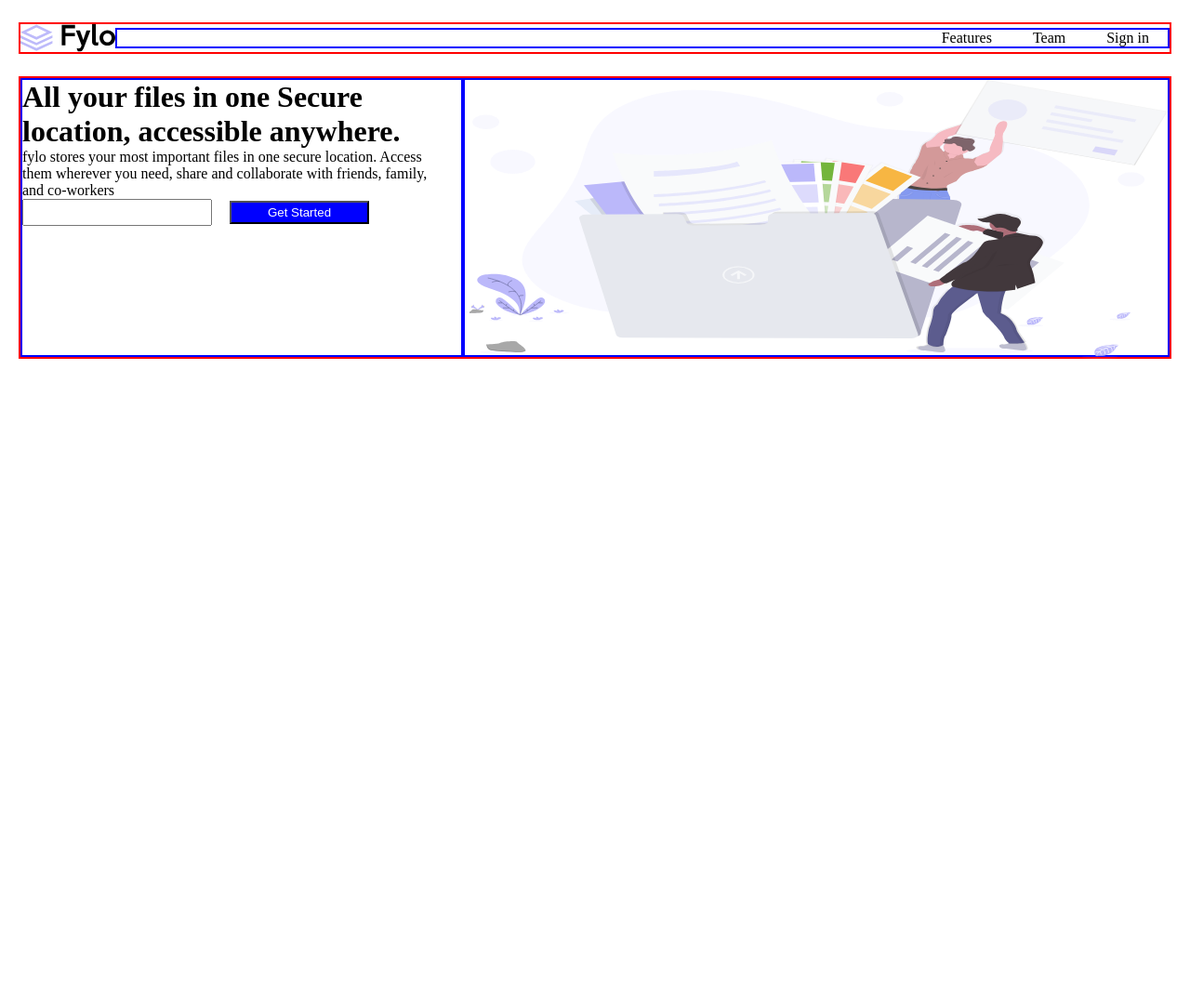
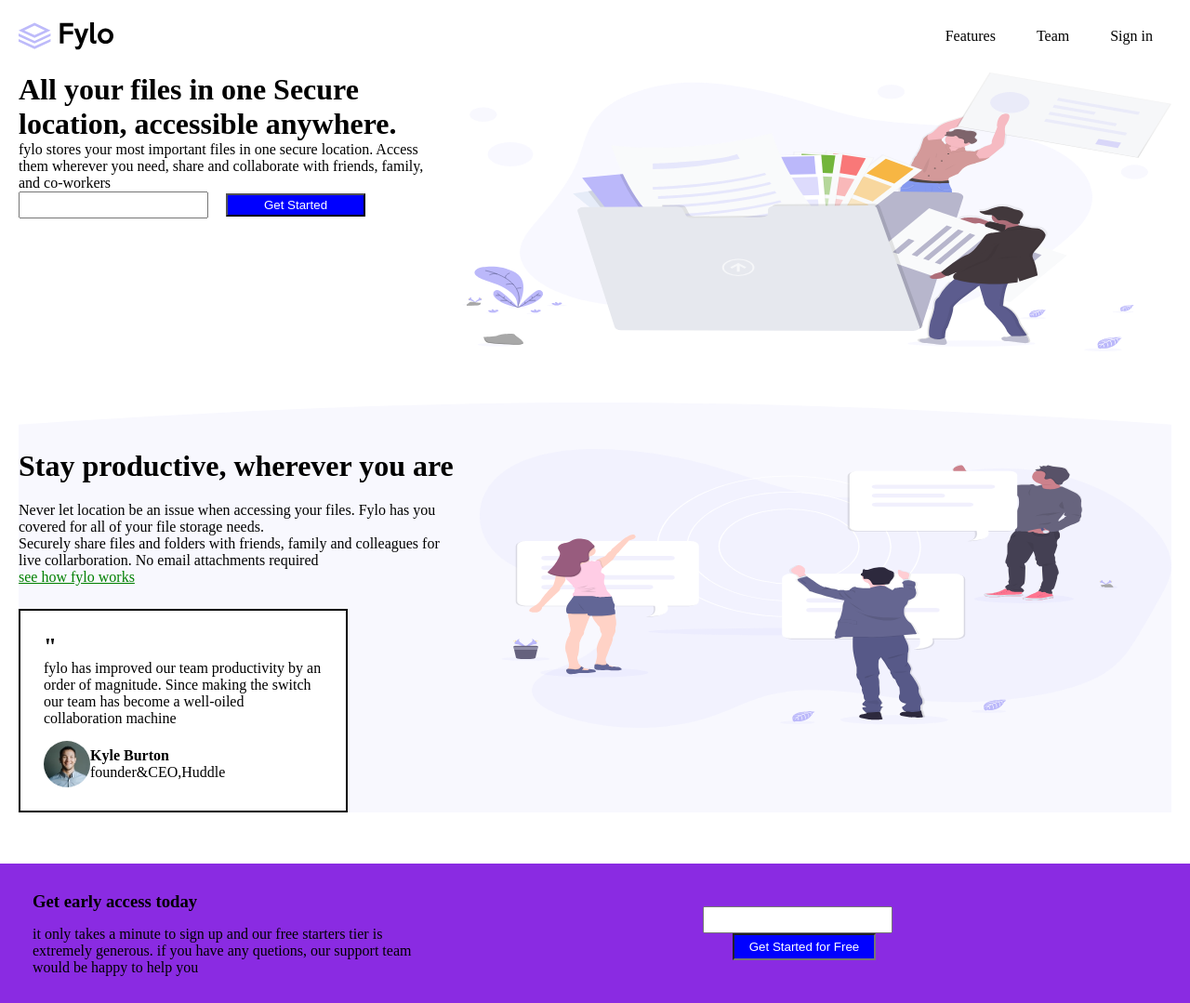
Before and after one commit to Sarfo-Anokye/fylo, a plain HTML site: page index.html in a window 1280 px wide. Shown: the whole page at 93% size. Before the commit the page ends 800 px from the top, so only its background shows below. Drawn offline with Linux system fonts and the light colour scheme.

Commit message:
main body content updated

```diff
--- a/index.html
+++ b/index.html
@@ -36,10 +36,57 @@
 
             </div>
 
+        </div>
+
+<!-- -------------------------------------------------------------------------------->
+
+        <!--Body Section container 2-->
+        <div class="body-container-2">
+                <div class="body-container-2-item container-2-contents-1">
+                  <h1>Stay productive, wherever you are</h1>
+                    <p>Never let location be an issue when accessing your files. Fylo has you<br>
+                    covered for all of your file storage needs.</p>
+                    <p>Securely share files and folders with friends, family and colleagues for<br>
+                    live collarboration. No email attachments required</p>
+                    <p><a href="">see how fylo works</a></p>
+                    <div class="about">
+                        <p><span id="quote">"</span><br>
+                        fylo has improved our team productivity by
+                        an order of magnitude. Since making the
+                         switch our team has become a well-oiled
+                         collaboration machine</p>
+                         <div class="img-box">
+                         <img src="resources/images/avatar-testimonial.jpg">
+                         <p><span>Kyle Burton</span><br>founder&CEO,Huddle</p>
+                        </div>
+                    </div>
+
+
+                </div>
+                <div class="body-container-2-item container-2-contents-2">
+                    <img src="resources/images/illustration-2.svg">
+
+                </div>
+
+         </div>
+
+         <!-- -------------------------------------------------------------------------------->
+
+         <!--Body Section container 3-->
+         <div class="body-container-3">
+             <div class="body-container-3-item container-3-contents-1">
+                 <h3>Get early access today</h3>
+                 <p>it only takes a minute to sign up and our free starters tier is <br>
+                extremely generous. if you have any quetions, our support team<br>would be happy to help you</p>
+             </div>
+             <div class="body-container-3-item container-3-contents-2">
+                 <input id="text" type="text">
+                <p> <input id="submit" type="sumbmit" value="Get Started for Free"></p>
+             </div>
 
 
 
-        </div>
+         </div>
 
 
 
--- a/resources/css/style.css
+++ b/resources/css/style.css
@@ -3,13 +3,16 @@
     padding: 0px;
 }
 body{
-    margin:24px 20px 0px 20px;
+
+
+
 }
 
 /* Header Sectiont styling*/
 .header-container{
     display: flex;
-    border:solid 2px red;
+    margin:24px 20px 0px 20px;
+
     align-items: center;
     margin-bottom: 24px;
 
@@ -19,7 +22,7 @@ body{
 }
 .links{
     flex-basis: 100%;
-    border:solid 2px blue;
+
     text-align: right;
 
 }
@@ -32,19 +35,20 @@ body{
 /* Body Section 1 Styling */
 .body-container-1{
     display: flex;
-    border:solid 2px red;
+    margin:24px 20px 0px 20px;
     flex-basis: 100%;
     height:300px;
+    margin-bottom: 24px;
 
 }
 .item-1-contents{
-    border:solid 2px blue;
+
     flex-basis: 50%;
     float: right;
 
 }
 .item-2-contents{
-    border:solid 2px blue;
+
     flex-basis:80%;
 
 
@@ -64,3 +68,94 @@ body{
     margin-right:15px;
     width:200px;
     height: 25px;
+}
+
+/* -----------------End----------------------------*/
+
+
+/* Styling Body content 2*/
+.body-container-2{
+    display:flex;
+    margin:24px 20px 0px 20px;
+    background-image: url('../images/bg-curve-desktop.svg');
+    background-size: cover;
+    background-repeat: no-repeat;
+    background-position: bottom center;
+    margin-top:55px;
+    margin-bottom: 55px;
+}
+
+.container-2-contents-1{
+    flex-basis: 40%;
+
+    padding-top: 50px;
+}
+
+.container-2-contents-2{
+
+    flex-basis:60%;
+    padding-top: 50px;
+}
+.container-2-contents-2 img{
+    width: 100%;
+    height:300px;
+    float:right;
+}
+.body-container-2-item .about{
+    margin-top:25px;
+    border:solid 2px black;
+    width:300px;
+    background-color: white;
+    padding:25px;
+}
+.body-container-2-item .about .img-box{
+    margin-top:15px;
+    display: flex;
+    align-items: center;
+
+}
+.body-container-2-item .about .img-box span{
+    font-weight: bolder;
+}
+.body-container-2-item .about img{
+
+    border-radius:100%;
+    height:50px;
+
+}
+.container-2-contents-1 #quote{
+    font-size: 25px;
+    font-weight: bolder;
+
+}
+.container-2-contents-1 a{
+    color:green;
+
+}
+.container-2-contents-1 h1{
+    margin-bottom: 20px;
+}
+/* -----------------End----------------------------*/
+
+/* styling body contents 3*/
+
+.body-container-3{
+    margin:0px 0px;
+    padding: 0px;
+    display: flex;
+    width: 100%;
+    background-color: blueviolet;
+    align-items: center;
+    height:150px;
+}
+.container-3-contents-2{
+    flex-basis:100%;
+    text-align: center;
+}
+.container-3-contents-1{
+    margin-left: 35px;
+    flex-basis:50%
+}
+.container-3-contents-1 h3{
+    margin-bottom: 15px;
+}
```
